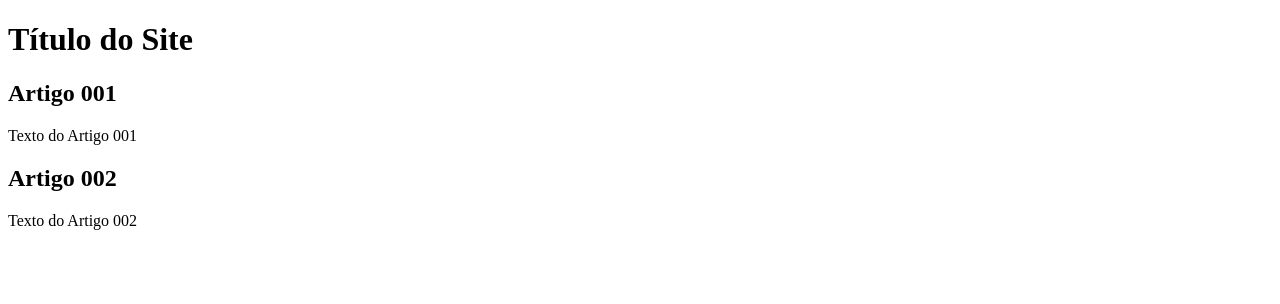
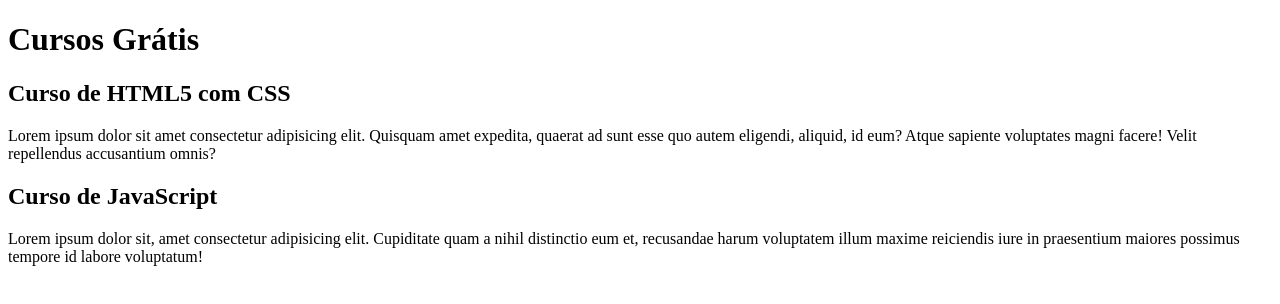
Before and after one commit to Rafael-sbz/projeto-site, a plain HTML site: page index.html in a window 1280 px wide. Drawn offline with Linux system fonts and the light colour scheme.

Commit message:
comecei a escrever o conteúdo

```diff
--- a/index.html
+++ b/index.html
@@ -1,25 +1,33 @@
 <!DOCTYPE html>
 <html lang="pt-br">
   <head>
-    <meta charset="UTF-8">
-    <meta name="viewport" content="width=device-width, initial-scale=1.0">
+    <meta charset="UTF-8" />
+    <meta name="viewport" content="width=device-width, initial-scale=1.0" />
     <title>Título do Site</title>
   </head>
   <body>
     <main>
       <header>
-            <h1>Título do Site</h1>
+        <h1>Cursos Grátis</h1>
       </header>
       <article>
-            <h2>Artigo 001</h2>
-            <p>Texto do Artigo 001</p>
+        <h2>Curso de HTML5 com CSS</h2>
+        <p>
+          Lorem ipsum dolor sit amet consectetur adipisicing elit. Quisquam amet
+          expedita, quaerat ad sunt esse quo autem eligendi, aliquid, id eum?
+          Atque sapiente voluptates magni facere! Velit repellendus accusantium
+          omnis?
+        </p>
       </article>
       <article>
-            <h2>Artigo 002</h2>
-            <p>Texto do Artigo 002</p>
+        <h2>Curso de JavaScript</h2>
+        <p>
+          Lorem ipsum dolor sit, amet consectetur adipisicing elit. Cupiditate
+          quam a nihil distinctio eum et, recusandae harum voluptatem illum
+          maxime reiciendis iure in praesentium maiores possimus tempore id
+          labore voluptatum!
+        </p>
       </article>
-
     </main>
-
   </body>
 </html>
```
Lines whose indentation alone changed are shown as unchanged.
